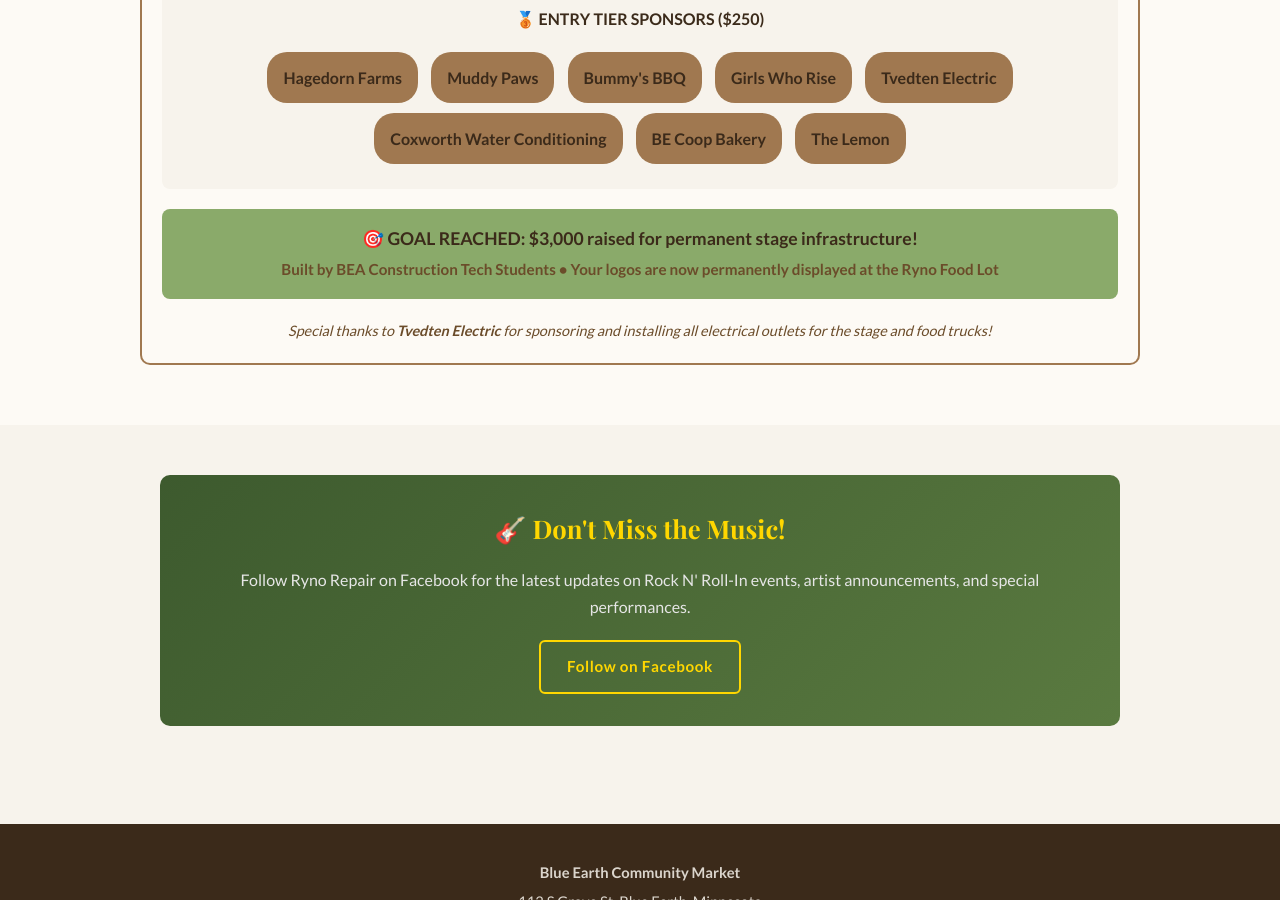
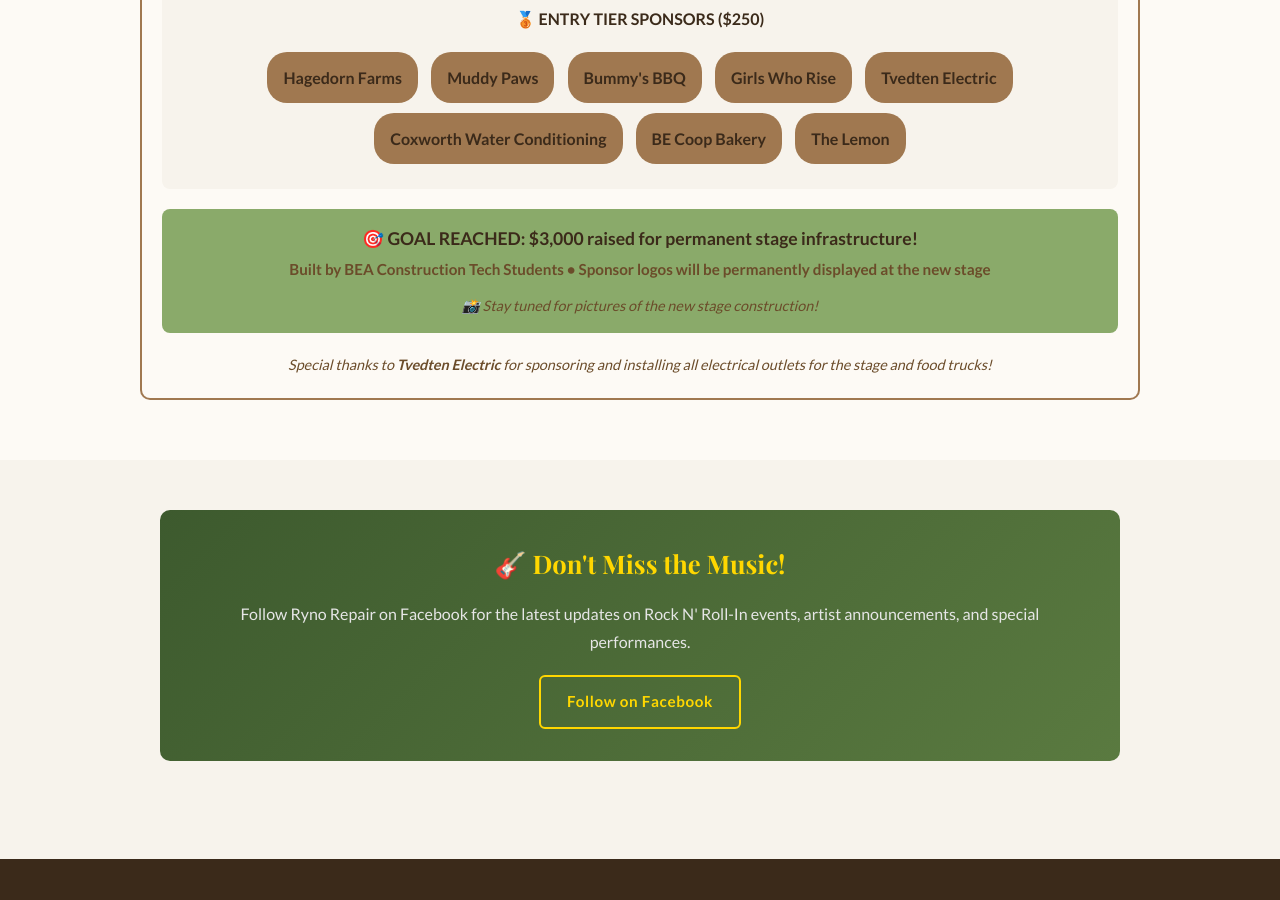
Before and after one commit to blueearthcommunitymarket/blueearthcommunitymarket.github.io, a Jekyll site: the page built from rynos-rockin-roll-in/index.html, in a window 1280 px wide and 900 px high, scrolled down 2355 px. Built offline with Jekyll 4.4.1, drawn with Linux system fonts in a browser that asks for light colours; some web fonts are replaced.

Commit message:
Fix stage language (future tense) and correct Muddy Paws Facebook link

```diff
--- a/rynos-rockin-roll-in/index.html
+++ b/rynos-rockin-roll-in/index.html
@@ -344,7 +344,7 @@
                     <h4 style="text-align: center; margin-bottom: 15px; color: var(--brown-dark);">🥉 ENTRY TIER SPONSORS ($250)</h4>
                     <div style="text-align: center; line-height: 2.2;">
                         <a href="https://www.facebook.com/share/1C9w7tRsvE/?mibextid=wwXIfr" target="_blank" rel="noopener" class="sponsor-tag" style="background: var(--brown-light); color: var(--brown-dark); padding: 8px 16px; border-radius: 20px; margin: 5px; display: inline-block; font-weight: 600; text-decoration: none;">Hagedorn Farms</a>
-                        <a href="https://www.facebook.com/share/18fQQGjZ28/?mibextid=wwXIfr" target="_blank" rel="noopener" class="sponsor-tag" style="background: var(--brown-light); color: var(--brown-dark); padding: 8px 16px; border-radius: 20px; margin: 5px; display: inline-block; font-weight: 600; text-decoration: none;">Muddy Paws</a>
+                        <a href="https://www.facebook.com/share/1YTFHsHDJD/?mibextid=wwXIfr" target="_blank" rel="noopener" class="sponsor-tag" style="background: var(--brown-light); color: var(--brown-dark); padding: 8px 16px; border-radius: 20px; margin: 5px; display: inline-block; font-weight: 600; text-decoration: none;">Muddy Paws</a>
                         <span class="sponsor-tag" style="background: var(--brown-light); color: var(--brown-dark); padding: 8px 16px; border-radius: 20px; margin: 5px; display: inline-block; font-weight: 600;">Bummy's BBQ</span>
                         <a href="https://www.facebook.com/share/1CX1cuE8ep/?mibextid=wwXIfr" target="_blank" rel="noopener" class="sponsor-tag" style="background: var(--brown-light); color: var(--brown-dark); padding: 8px 16px; border-radius: 20px; margin: 5px; display: inline-block; font-weight: 600; text-decoration: none;">Girls Who Rise</a>
                         <a href="https://www.tvedtenelectric.com" target="_blank" rel="noopener" class="sponsor-tag" style="background: var(--brown-light); color: var(--brown-dark); padding: 8px 16px; border-radius: 20px; margin: 5px; display: inline-block; font-weight: 600; text-decoration: none;">Tvedten Electric</a>
@@ -357,7 +357,10 @@
                 <div style="background: var(--green-light); padding: 15px; border-radius: 8px; margin: 20px 0; text-align: center;">
                     <p style="color: var(--brown-dark); font-weight: 700; margin: 0; font-size: 1.1rem;">
                         🎯 <strong>GOAL REACHED:</strong> $3,000 raised for permanent stage infrastructure!<br>
-                        <span style="font-size: 0.95rem; color: var(--brown-mid);">Built by BEA Construction Tech Students • Your logos are now permanently displayed at the Ryno Food Lot</span>
+                        <span style="font-size: 0.95rem; color: var(--brown-mid);">Built by BEA Construction Tech Students • Sponsor logos will be permanently displayed at the new stage</span>
+                    </p>
+                    <p style="margin-top: 10px; font-size: 0.9rem; color: var(--brown-mid); font-style: italic;">
+                        📸 Stay tuned for pictures of the new stage construction!
                     </p>
                 </div>
 
```
